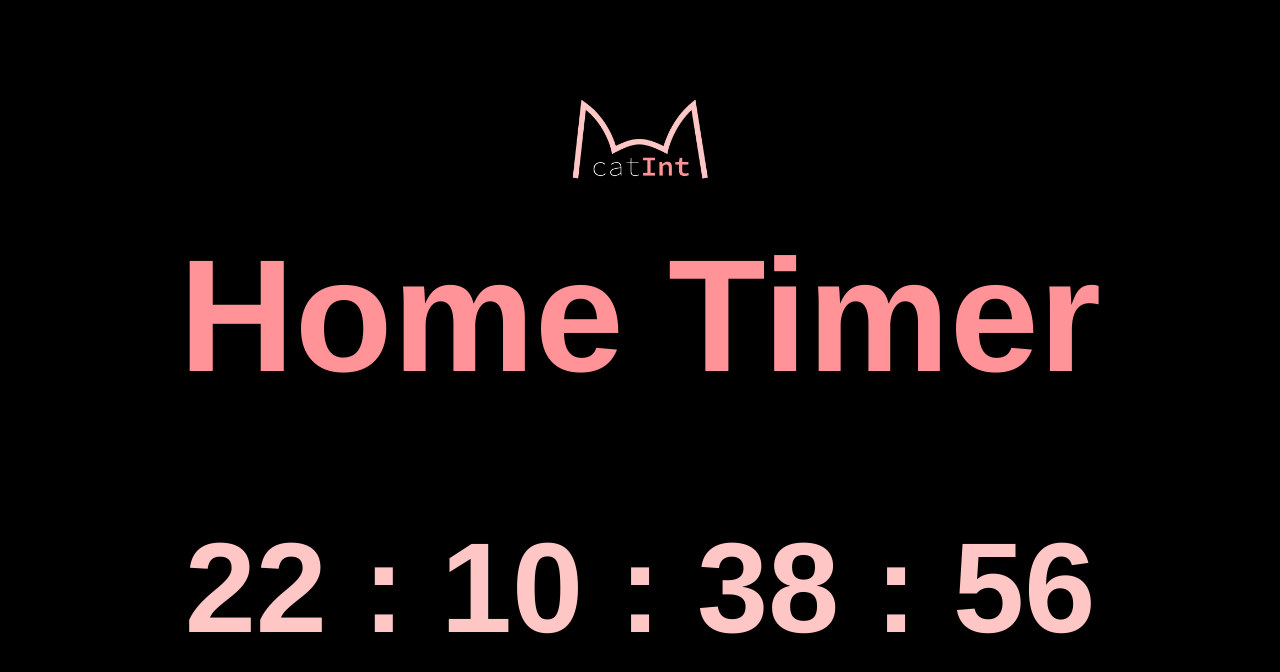
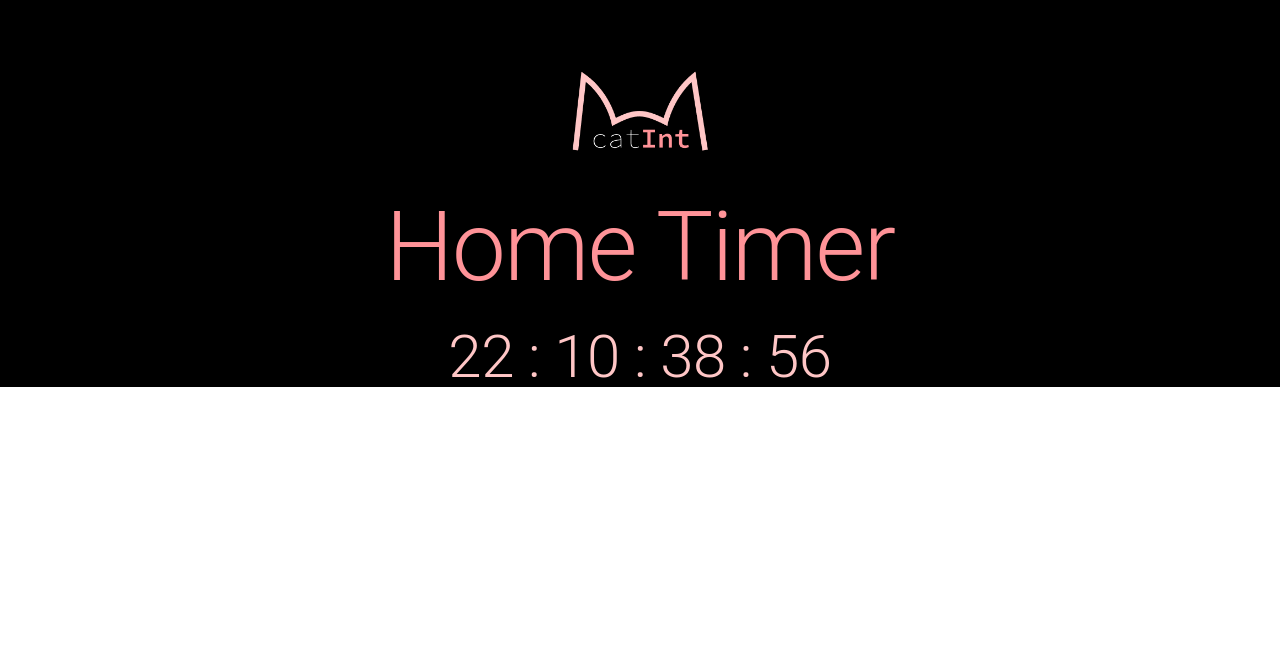
Before and after one commit to catInt-ch/home-timer, a Vue app: page / in a window 1280 px wide. Shown: the top 672 px of the page. Built offline with nearby package versions, Linux system fonts and the light colour scheme.

Commit message:
Added Vuetify and updated styling

```diff
--- a/package.json
+++ b/package.json
@@ -10,7 +10,8 @@
   },
   "dependencies": {
     "core-js": "^3.6.5",
-    "vue": "^2.6.11"
+    "vue": "^2.6.11",
+    "vuetify": "^2.4.3"
   },
   "devDependencies": {
     "@vue/cli-plugin-babel": "~4.5.0",
@@ -19,6 +20,8 @@
     "babel-eslint": "^10.1.0",
     "eslint": "^6.7.2",
     "eslint-plugin-vue": "^6.2.2",
+    "sass": "^1.32.6",
+    "sass-loader": "^7.3.1",
     "vue-template-compiler": "^2.6.11"
   },
   "eslintConfig": {
--- a/src/App.vue
+++ b/src/App.vue
@@ -1,8 +1,12 @@
 <template>
-  <div id="app">
-    <img class="logo" alt="catInt logo" src="./assets/catInt_logo.png">
-    <TimerContainer/>
-  </div>
+  <v-app>
+    <v-content>
+      <div id="app" class="pt-8 black">
+        <img class="logo" alt="catInt logo" src="./assets/catInt_logo.png">
+        <TimerContainer/>
+      </div>
+    </v-content>
+  </v-app>
 </template>
 
 <script>
@@ -27,7 +31,6 @@ body {
   -moz-osx-font-smoothing: grayscale;
   text-align: center;
   color: #FF9398;
-  margin-top: 60px;
 }
 
 .logo {
--- a/src/components/Timer.vue
+++ b/src/components/Timer.vue
@@ -1,6 +1,6 @@
 <template>
   <div>
-    <h2 class="time">{{ days }} : {{ hours }} : {{ minutes }} : {{ seconds }}</h2>
+    <h2 class="text-h2 mt-8 cat-int-light">{{ days }} : {{ hours }} : {{ minutes }} : {{ seconds }}</h2>
   </div>
 </template>
 
@@ -42,8 +42,7 @@ export default {
 </script>
 
 <style scoped>
-.time {
-  font-size: 8rem;
+.cat-int-light {
   color: #FFC6C6;
 }
 </style>
--- a/src/components/TimerContainer.vue
+++ b/src/components/TimerContainer.vue
@@ -1,6 +1,6 @@
 <template>
   <div class="timer">
-    <h1 class="timer-title">Home Timer</h1>
+    <h1 class="text-h1">Home Timer</h1>
     <Timer/>
   </div>
 </template>
--- a/src/main.js
+++ b/src/main.js
@@ -1,8 +1,10 @@
 import Vue from 'vue'
 import App from './App.vue'
+import vuetify from '@/plugins/vuetify' // path to vuetify export
 
 Vue.config.productionTip = false
 
 new Vue({
+  vuetify,
   render: h => h(App),
 }).$mount('#app')
--- /dev/null
+++ b/src/plugins/vuetify.js
@@ -0,0 +1,9 @@
+import Vue from 'vue'
+import Vuetify from 'vuetify'
+import 'vuetify/dist/vuetify.min.css'
+
+Vue.use(Vuetify)
+
+const opts = {}
+
+export default new Vuetify(opts)
--- /dev/null
+++ b/webpack.config.js
@@ -0,0 +1,23 @@
+module.exports = {
+  module: {
+    rules: [
+      {
+        test: /\.s(c|a)ss$/,
+        use: [
+          'vue-style-loader',
+          'css-loader',
+          {
+            loader: 'sass-loader',
+            // Requires sass-loader@^8.0.0
+            options: {
+              implementation: require('sass'),
+              sassOptions: {
+                indentedSyntax: true // optional
+              },
+            },
+          },
+        ],
+      },
+    ],
+  }
+}
```
Also changed, not shown: 1 other file (tests, documents, lock files or other folders).
